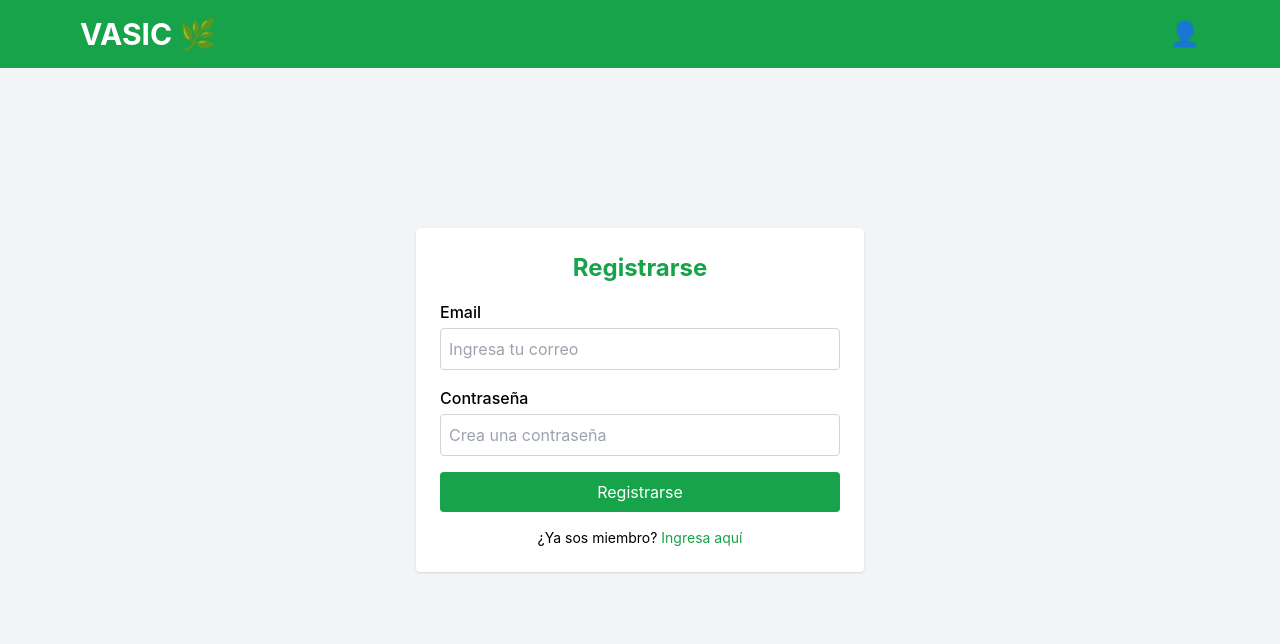
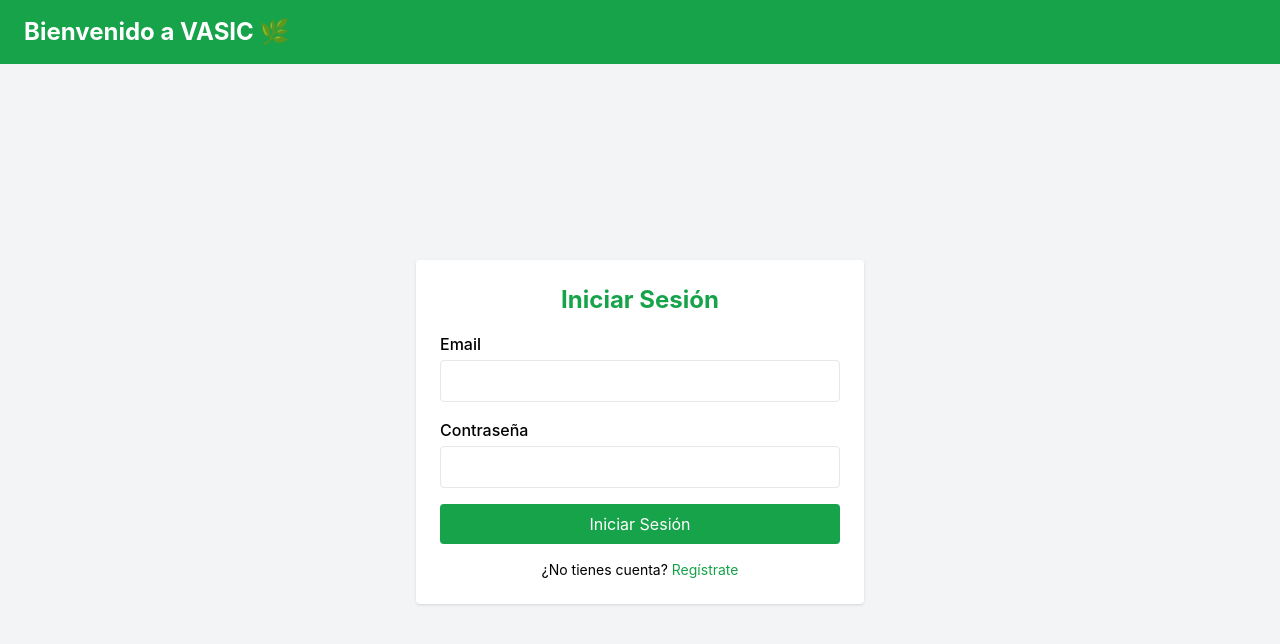
Before and after one commit to Adri1985/vasic, a React (Create React App) app: page / in a window 1280 px wide. Shown: the top 644 px of the page. Built offline with nearby package versions, Linux system fonts and the light colour scheme.

Commit message:
mejorando register y login

```diff
--- a/src/components/Header.js
+++ b/src/components/Header.js
@@ -1,54 +1,26 @@
 import React, { useState } from 'react';
-import { useNavigate } from 'react-router-dom';
+import UserModal from './UserModal';
 
-const Header = () => {
-  const [showModal, setShowModal] = useState(false);
-  const navigate = useNavigate();
+const Header = ({ user }) => {
+  const [isModalOpen, setIsModalOpen] = useState(false);
 
-  const handleLogout = () => {
-    // Lógica para logout si es necesario (por ejemplo, limpiar el estado global o localStorage)
-    navigate('/'); // Redirige al login
+  const toggleModal = () => {
+    setIsModalOpen(!isModalOpen);
   };
 
   return (
-    <header className="w-full bg-green-600 text-white py-4 fixed top-0 left-0 z-10">
-      <div className="max-w-6xl mx-auto px-4 flex justify-between items-center">
-        <h1 className="text-3xl font-bold">VASIC 🌿 </h1>
-        <nav>
-          <ul className="flex space-x-6">
-            <li>
-              {/* Al hacer clic, se despliega el modal */}
-              <button
-                onClick={() => setShowModal(true)}
-                className="hover:underline text-2xl"
-              >
-                👤
-              </button>
-            </li>
-          </ul>
-        </nav>
-      </div>
-
-      {/* Modal para Logout */}
-      {showModal && (
-        <div className="fixed inset-0 bg-black bg-opacity-50 flex justify-center items-center z-20">
-          <div className="bg-white rounded-lg shadow-lg p-6 w-64">
-            <h2 className="text-xl font-bold mb-4 text-center">¿Cerrar sesión?</h2>
-            <div className="flex justify-around mt-4">
-              <button
-                onClick={handleLogout}
-                className="bg-red-500 text-white px-4 py-2 rounded-md hover:bg-red-600"
-              >
-                Logout
-              </button>
-              <button
-                onClick={() => setShowModal(false)}
-                className="bg-gray-300 text-black px-4 py-2 rounded-md hover:bg-gray-400"
-              >
-                Cancelar
-              </button>
-            </div>
-          </div>
+    <header className="bg-green-600 text-white py-4 px-6 flex justify-between items-center">
+      <h1 className="text-2xl font-bold">Bienvenido a VASIC 🌿</h1>
+      {user && (
+        <div className="relative">
+          <button
+            onClick={toggleModal}
+            className="text-white text-3xl hover:text-green-300"
+            title="Perfil de usuario"
+          >
+            👤
+          </button>
+          {isModalOpen && <UserModal user={user} onClose={toggleModal} />}
         </div>
       )}
     </header>
--- /dev/null
+++ b/src/components/RegistrationForm.js
@@ -0,0 +1,54 @@
+import React, { useState } from 'react';
+import Step1Form from './Step1Form';
+import Step2Form from './Step2Form';
+import Step3Form from './Step3Form';
+
+const RegistrationForm = ({ handleRegister }) => {
+  const [step, setStep] = useState(1);
+  const [formData, setFormData] = useState({
+    nombre: '',
+    apellido: '',
+    calle: '',
+    numero: '',
+    codigoPostal: '',
+    email: '',
+    password: '',
+  });
+
+  const handleNext = () => setStep((prev) => prev + 1);
+  const handlePrevious = () => setStep((prev) => prev - 1);
+
+  const updateFormData = (data) => {
+    setFormData((prev) => ({ ...prev, ...data }));
+  };
+
+  const handleSubmit = () => {
+    handleRegister(formData);
+  };
+
+  return (
+    <div>
+      {step === 1 && (
+        <Step1Form data={formData} updateFormData={updateFormData} handleNext={handleNext} />
+      )}
+      {step === 2 && (
+        <Step2Form
+          data={formData}
+          updateFormData={updateFormData}
+          handleNext={handleNext}
+          handlePrevious={handlePrevious}
+        />
+      )}
+      {step === 3 && (
+        <Step3Form
+          data={formData}
+          updateFormData={updateFormData}
+          handlePrevious={handlePrevious}
+          handleSubmit={handleSubmit}
+        />
+      )}
+    </div>
+  );
+};
+
+export default RegistrationForm;
--- /dev/null
+++ b/src/components/Step1Form.js
@@ -0,0 +1,38 @@
+import React from 'react';
+
+const Step1Form = ({ data, updateFormData, handleNext }) => {
+  const handleChange = (e) => {
+    updateFormData({ [e.target.name]: e.target.value });
+  };
+
+  return (
+    <div>
+      <h2 className="text-xl font-bold mb-4">¿Cómo te llamas? - 1/3</h2>
+      <div className="mb-4">
+        <label className="block mb-1">Nombre</label>
+        <input
+          type="text"
+          name="nombre"
+          value={data.nombre}
+          onChange={handleChange}
+          className="w-full border p-2 rounded"
+        />
+      </div>
+      <div className="mb-4">
+        <label className="block mb-1">Apellido</label>
+        <input
+          type="text"
+          name="apellido"
+          value={data.apellido}
+          onChange={handleChange}
+          className="w-full border p-2 rounded"
+        />
+      </div>
+      <button onClick={handleNext} className="bg-green-600 text-white py-2 px-4 rounded">
+        Siguiente
+      </button>
+    </div>
+  );
+};
+
+export default Step1Form;
--- /dev/null
+++ b/src/components/Step2Form.js
@@ -0,0 +1,53 @@
+import React from 'react';
+
+const Step2Form = ({ data, updateFormData, handleNext, handlePrevious }) => {
+  const handleChange = (e) => {
+    updateFormData({ [e.target.name]: e.target.value });
+  };
+
+  return (
+    <div>
+      <h2 className="text-xl font-bold mb-4">¿Dónde enviamos? - 2/3</h2>
+      <div className="mb-4">
+        <label className="block mb-1">Calle</label>
+        <input
+          type="text"
+          name="calle"
+          value={data.calle}
+          onChange={handleChange}
+          className="w-full border p-2 rounded"
+        />
+      </div>
+      <div className="mb-4">
+        <label className="block mb-1">Número</label>
+        <input
+          type="text"
+          name="numero"
+          value={data.numero}
+          onChange={handleChange}
+          className="w-full border p-2 rounded"
+        />
+      </div>
+      <div className="mb-4">
+        <label className="block mb-1">Código Postal</label>
+        <input
+          type="text"
+          name="codigoPostal"
+          value={data.codigoPostal}
+          onChange={handleChange}
+          className="w-full border p-2 rounded"
+        />
+      </div>
+      <div className="flex justify-between">
+        <button onClick={handlePrevious} className="bg-gray-600 text-white py-2 px-4 rounded">
+          Anterior
+        </button>
+        <button onClick={handleNext} className="bg-green-600 text-white py-2 px-4 rounded">
+          Siguiente
+        </button>
+      </div>
+    </div>
+  );
+};
+
+export default Step2Form;
--- /dev/null
+++ b/src/components/Step3Form.js
@@ -0,0 +1,43 @@
+import React from 'react';
+
+const Step3Form = ({ data, updateFormData, handlePrevious, handleSubmit }) => {
+  const handleChange = (e) => {
+    updateFormData({ [e.target.name]: e.target.value });
+  };
+
+  return (
+    <div>
+      <h2 className="text-xl font-bold mb-4">Tus Credenciales - 3/3</h2>
+      <div className="mb-4">
+        <label className="block mb-1">Email</label>
+        <input
+          type="email"
+          name="email"
+          value={data.email}
+          onChange={handleChange}
+          className="w-full border p-2 rounded"
+        />
+      </div>
+      <div className="mb-4">
+        <label className="block mb-1">Contraseña</label>
+        <input
+          type="password"
+          name="password"
+          value={data.password}
+          onChange={handleChange}
+          className="w-full border p-2 rounded"
+        />
+      </div>
+      <div className="flex justify-between">
+        <button onClick={handlePrevious} className="bg-gray-600 text-white py-2 px-4 rounded">
+          Anterior
+        </button>
+        <button onClick={handleSubmit} className="bg-green-600 text-white py-2 px-4 rounded">
+          Registrarme
+        </button>
+      </div>
+    </div>
+  );
+};
+
+export default Step3Form;
--- /dev/null
+++ b/src/components/UserModal.js
@@ -0,0 +1,45 @@
+import React from 'react';
+
+const UserModal = ({ user, onClose }) => {
+  // Función para calcular el próximo viernes
+  const calcularProximoViernes = () => {
+    const hoy = new Date();
+    const proximoViernes = new Date(hoy);
+    proximoViernes.setDate(
+      hoy.getDate() + ((5 - hoy.getDay() + 7) % 7 || 7) // Calcular días restantes para el viernes
+    );
+    return proximoViernes.toLocaleDateString(); // Formato de fecha local
+  };
+
+  return (
+    <div className="fixed inset-0 flex items-center justify-center bg-black bg-opacity-50 z-50">
+      <div className="bg-white rounded-lg p-6 shadow-lg max-w-md w-full">
+        <h2 className="text-xl font-bold text-green-600 mb-4">Información del Usuario</h2>
+        <ul className="space-y-2">
+          <li>
+            <strong>Nombre:</strong> {user.nombre}
+          </li>
+          <li>
+            <strong>Apellido:</strong> {user.apellido}
+          </li>
+          <li>
+            <strong>Dirección:</strong> {`${user.direccion.calle}, ${user.direccion.numero}, ${user.direccion.codigoPostal}`}
+          </li>
+          <li>
+            <strong>Próximo envío:</strong> {calcularProximoViernes()}
+          </li>
+        </ul>
+        <div className="mt-6 text-center">
+          <button
+            onClick={onClose}
+            className="bg-green-600 text-white px-4 py-2 rounded hover:bg-green-700"
+          >
+            Cerrar
+          </button>
+        </div>
+      </div>
+    </div>
+  );
+};
+
+export default UserModal;
--- a/src/pages/LoginPage.js
+++ b/src/pages/LoginPage.js
@@ -2,155 +2,95 @@ import React, { useState } from 'react';
 import { useNavigate } from 'react-router-dom';
 import axios from 'axios';
 import Header from '../components/Header';
+import RegistrationForm from '../components/RegistrationForm';
 
 const LoginPage = () => {
-  const [isRegister, setIsRegister] = useState(true); // Estado para alternar entre Register y Login
+  const [isRegister, setIsRegister] = useState(false);
   const [email, setEmail] = useState('');
   const [password, setPassword] = useState('');
+  const [user, setUser] = useState(null); // Estado para almacenar los datos del usuario
   const [error, setError] = useState('');
-  const [success, setSuccess] = useState('');
   const navigate = useNavigate();
+  const API_URL = process.env.REACT_APP_API_URL;
 
-  // Manejar registro
-  const handleRegister = async (e) => {
+  const handleLogin = async (e) => {
     e.preventDefault();
-    setError('');
-    setSuccess('');
+    try {
+      const response = await axios.post(`${API_URL}/api/auth/login`, { email, password });
 
-    try {
-      console.log('Registrando usuario con:', { email, password });
+      // Guardar los datos del usuario en el estado
+      setUser(response.data.user);
 
-      const response = await axios.post('https://vasci-be.onrender.com/api/auth/register', {
-        email,
-        password,
-      });
-
-      console.log('Respuesta del servidor:', response.data);
-
-      setSuccess('Usuario registrado con éxito. ¡Ahora puedes iniciar sesión!');
-      setEmail('');
-      setPassword('');
-      setIsRegister(false); // Cambiar a Login después de registrar
+      // Redirigir al home
+      navigate('/home');
     } catch (err) {
-      console.error('Error al registrar usuario:', err);
-
-      if (err.response && err.response.data) {
-        setError(err.response.data.message);
-      } else {
-        setError('Error al registrar usuario. Inténtalo nuevamente.');
-      }
+      setError('Error al iniciar sesión. Verifica tus credenciales.');
     }
   };
 
-  // Manejar login
-  const handleLogin = async (e) => {
-    e.preventDefault();
-    setError('');
-    setSuccess('');
-
+  const handleRegister = async (formData) => {
     try {
-      console.log('Iniciando sesión con:', { email, password });
-
-      const response = await axios.post('https://vasci-be.onrender.com/api/auth/login', {
-        email,
-        password,
-      });
-
-      console.log('Respuesta del servidor:', response.data);
-
-      localStorage.setItem('token', response.data.token); // Guardar el token
-      navigate('/home'); // Redirigir a HomeLanding
+      await axios.post(`${API_URL}/api/auth/register`, formData);
+      alert('Usuario registrado con éxito. ¡Ahora puedes iniciar sesión!');
+      setIsRegister(false);
     } catch (err) {
-      console.error('Error al iniciar sesión:', err);
-
-      if (err.response && err.response.data) {
-        setError(err.response.data.message);
-      } else {
-        setError('Error al iniciar sesión. Inténtalo nuevamente.');
-      }
+      setError('Error al registrarte. Intenta de nuevo.');
     }
   };
 
   return (
     <div className="min-h-screen bg-gray-100 flex flex-col">
-      <Header />
-
+      <Header user={user} />
       <div className="flex-1 flex items-center justify-center px-4">
         <div className="bg-white p-6 rounded shadow max-w-md w-full">
-          <h2 className="text-2xl font-bold mb-4 text-center text-green-600">
-            {isRegister ? 'Registrarse' : 'Iniciar Sesión'}
-          </h2>
-
-          {error && (
-            <div className="mb-4 text-red-600 text-center">
-              {error}
-            </div>
-          )}
-
-          {success && (
-            <div className="mb-4 text-green-600 text-center">
-              {success}
-            </div>
-          )}
-
-          {/* Formulario de Register/Login */}
-          <form onSubmit={(e) => (isRegister ? handleRegister(e) : handleLogin(e))} className="space-y-4">
+          {isRegister ? (
+            <RegistrationForm handleRegister={handleRegister} />
+          ) : (
+            <form onSubmit={handleLogin} className="space-y-4">
+              <h2 className="text-2xl font-bold text-center text-green-600 mb-4">Iniciar Sesión</h2>
+              {error && <div className="text-red-600 text-center">{error}</div>}
               <div>
-              <label className="block mb-1 font-medium" htmlFor="email">
-                Email
-              </label>
+                <label className="block mb-1 font-medium">Email</label>
                 <input
                   type="email"
-                id="email"
-                className="w-full border border-gray-300 p-2 rounded focus:outline-none focus:border-green-600"
-                placeholder="Ingresa tu correo"
                   value={email}
                   onChange={(e) => setEmail(e.target.value)}
+                  className="w-full border p-2 rounded focus:outline-none focus:border-green-600"
                 />
               </div>
-
               <div>
-              <label className="block mb-1 font-medium" htmlFor="password">
-                Contraseña
-              </label>
+                <label className="block mb-1 font-medium">Contraseña</label>
                 <input
                   type="password"
-                id="password"
-                className="w-full border border-gray-300 p-2 rounded focus:outline-none focus:border-green-600"
-                placeholder={isRegister ? 'Crea una contraseña' : 'Ingresa tu contraseña'}
                   value={password}
                   onChange={(e) => setPassword(e.target.value)}
+                  className="w-full border p-2 rounded focus:outline-none focus:border-green-600"
                 />
               </div>
-
-            <button
-              type="submit"
-              className="block w-full text-center bg-green-600 text-white py-2 rounded hover:bg-green-700 transition-colors"
-            >
-              {isRegister ? 'Registrarse' : 'Iniciar Sesión'}
+              <button className="w-full bg-green-600 text-white py-2 rounded hover:bg-green-700">
+                Iniciar Sesión
               </button>
             </form>
-
-          {/* Enlace para alternar entre Register y Login */}
+          )}
           <p className="mt-4 text-center text-sm">
             {isRegister ? (
               <>
-                ¿Ya sos miembro?{' '}
+                ¿Ya tienes cuenta?{' '}
                 <span
+                  className="text-green-600 cursor-pointer hover:underline"
                   onClick={() => setIsRegister(false)}
-                  className="text-green-600 cursor-pointer hover:underline"
                 >
-                  Ingresa aquí
+                  Inicia sesión
                 </span>
               </>
             ) : (
               <>
-                ¿No tienes una cuenta?{' '}
+                ¿No tienes cuenta?{' '}
                 <span
+                  className="text-green-600 cursor-pointer hover:underline"
                   onClick={() => setIsRegister(true)}
-                  className="text-green-600 cursor-pointer hover:underline"
                 >
-                  Regístrate aquí
+                  Regístrate
                 </span>
               </>
             )}
```
Also changed, not shown: src/components/HomeLanding.js (+30 -33 lines), 1 other file (tests, documents, lock files or other folders). Lines whose indentation alone changed are shown as unchanged.
